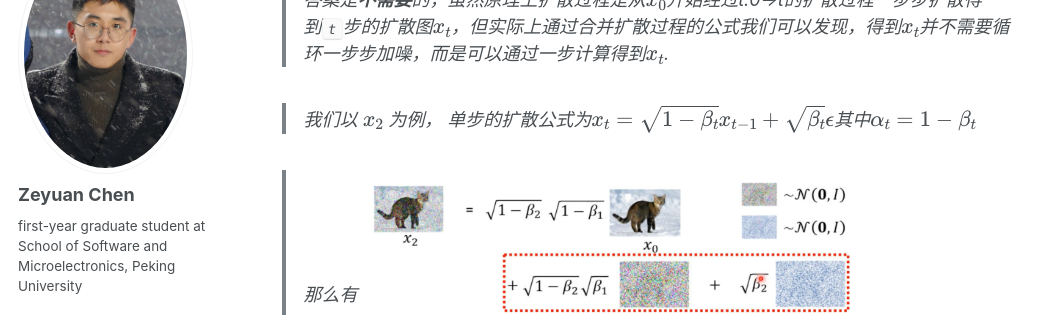
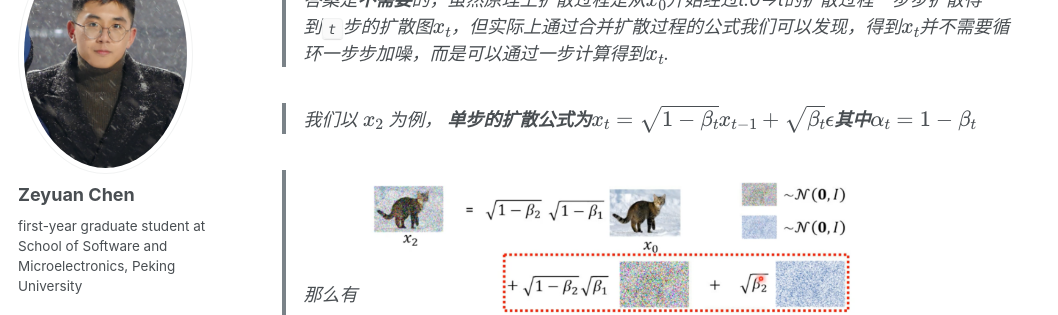
Before and after one commit to chenzyn/chenzyn.github.io, a Jekyll site: the page built from _posts/2024-04-10-diffusion.md, in a window 1280 px wide and 900 px high, scrolled down 2135 px. Shown: the part 151-466 px from the top of the window, without its empty margins (0-1058 px from the left). Built offline with Jekyll 4.4.1, drawn with Linux system fonts in a browser that asks for light colours; some web fonts are replaced.

Commit message:
upload DDPM

```diff
--- a/_posts/2024-04-10-diffusion.md
+++ b/_posts/2024-04-10-diffusion.md
@@ -64,7 +64,7 @@ Training
 
 >答案是**不需要**的，虽然原理上扩散过程是从$$x_0$$开始经过t:0->t的扩散过程一步步扩散得到`t`步的扩散图$$x_t$$，但实际上通过合并扩散过程的公式我们可以发现，得到$$x_t$$并不需要循环一步步加噪，而是可以通过一步计算得到$$x_t$$.
 
->我们以 $$x_2$$ 为例， 单步的扩散公式为$$x_t = \sqrt{1-\beta_{t}}x_{t-1} + \sqrt{\beta_t}\epsilon$$其中$$\alpha_t = 1 - \beta_t$$
+>我们以 $$x_2$$ 为例， **单步的扩散公式为$$x_t = \sqrt{1-\beta_{t}}x_{t-1} + \sqrt{\beta_t}\epsilon$$其中$$\alpha_t = 1 - \beta_t$$**
 
 >那么有
 > <img src="/images/diffusion_6.png" width="500">
```
